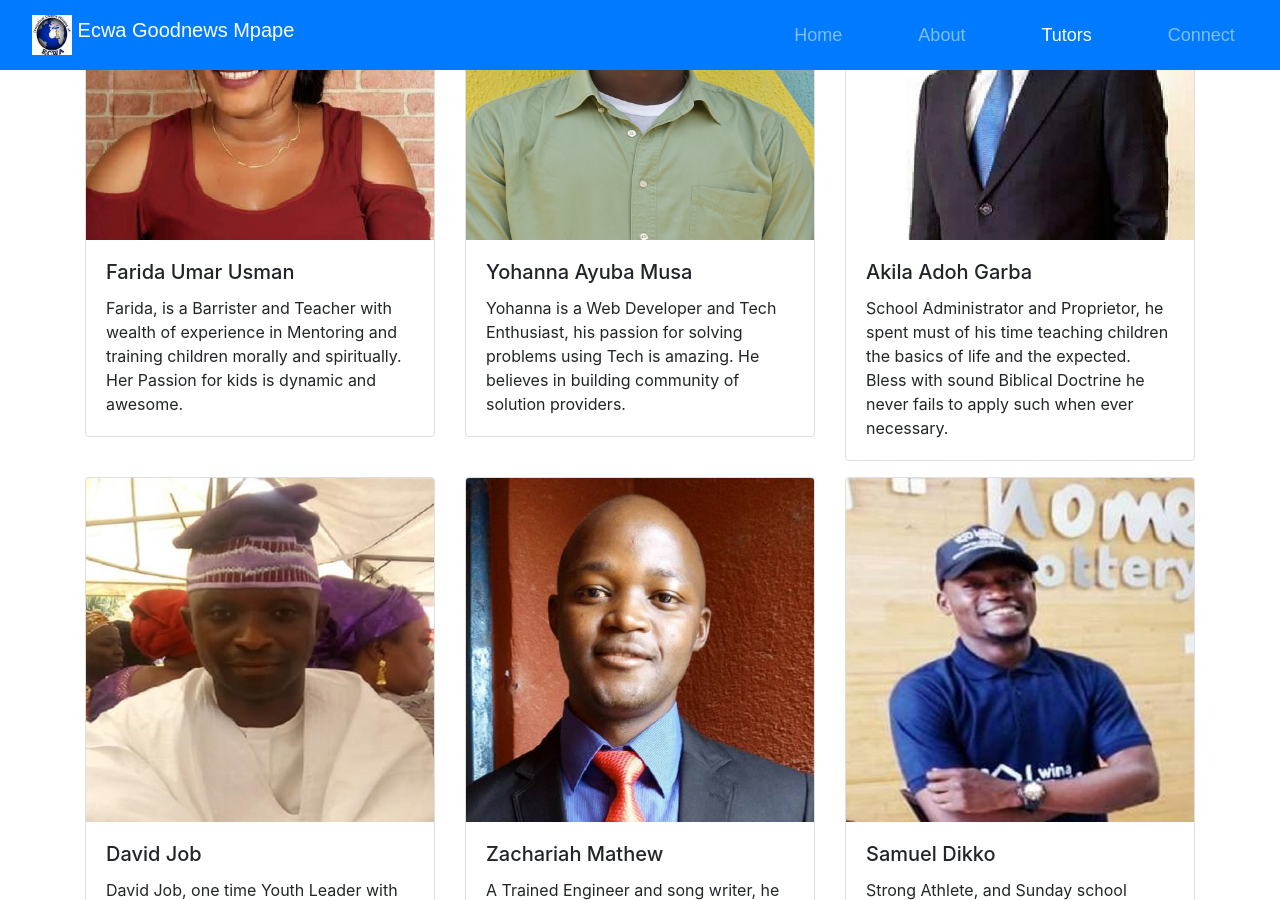
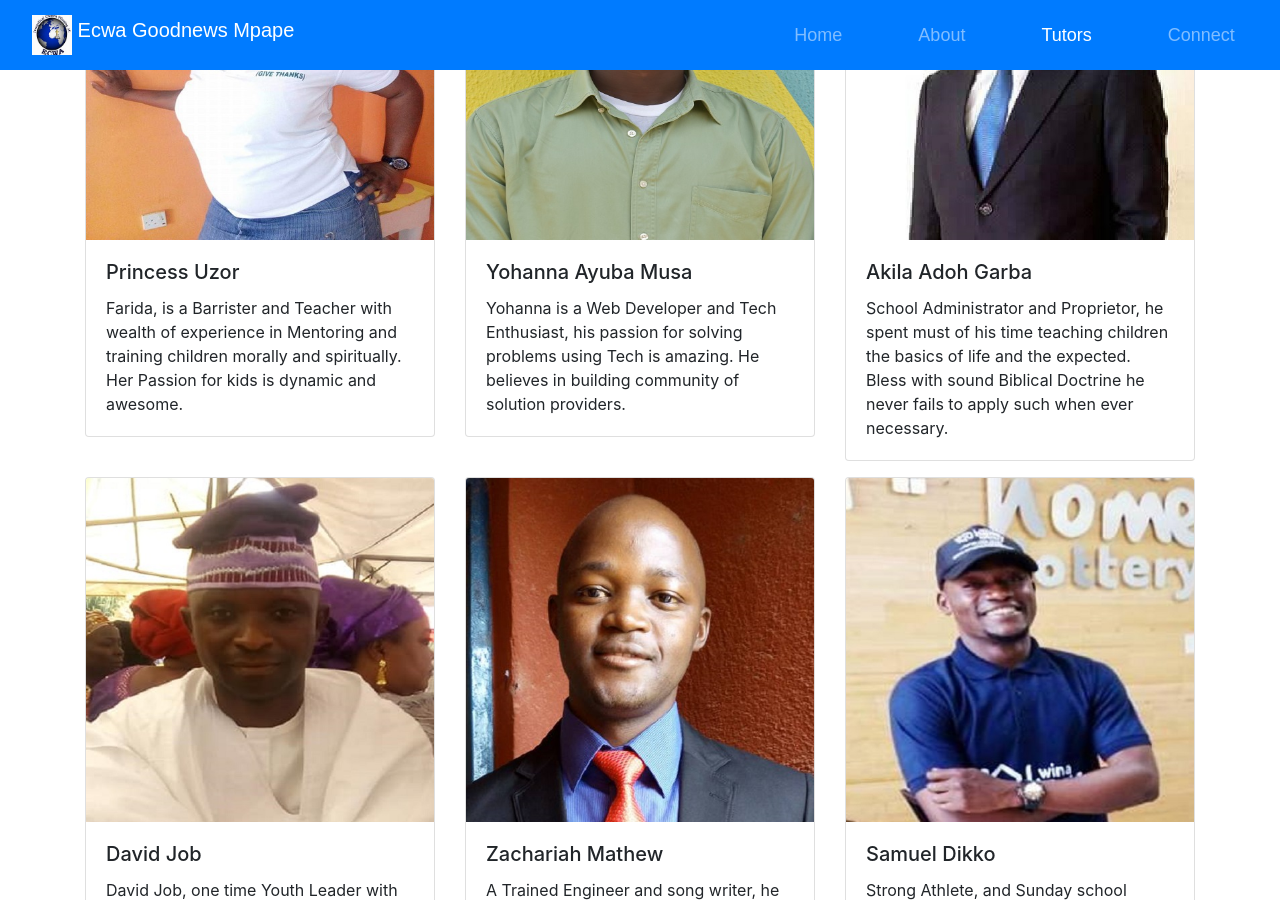
Before and after one commit to Demperor20/teen-summer-camp, a Jekyll site: the page index.html, which Jekyll copies as it is, in a window 1280 px wide and 900 px high, scrolled down 1228 px. Built offline with Jekyll 4.4.1, drawn with Linux system fonts in a browser that asks for light colours.

Commit message:
New Commit

```diff
--- a/index.html
+++ b/index.html
@@ -85,7 +85,7 @@
           <div class="card mb-3">
             <img class="card-img-top" src="Images/farida.jpg" alt="farida">
             <div class="card-body">
-              <h5 class="card-title">Farida Umar Usman</h5>
+              <h5 class="card-title">Princess Uzor</h5>
               <p class="card-text"> Farida, is a Barrister and Teacher with wealth of experience in Mentoring and training children morally and spiritually. Her Passion for kids is dynamic and awesome.</p>
           </div>
         </div>
```
Also changed, not shown: Images/farida.jpg.
